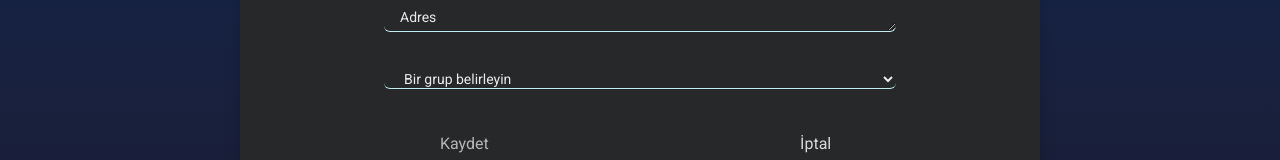
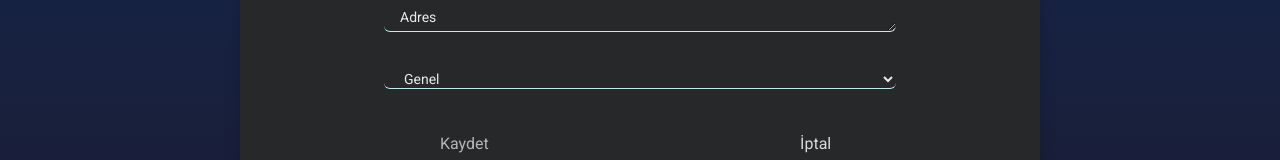
Before and after one commit to busratugul/KullaniciRehber, a React (Vite) app: page /add in a window 1280 px wide. Shown: the part 467-627 px from the top of the page. Built offline with nearby package versions, Linux system fonts and the light colour scheme.

Commit message:
KullaniciRehber
value = "Genel"  hatasını düzelttim

```diff
--- a/src/form/AddContact.jsx
+++ b/src/form/AddContact.jsx
@@ -1,5 +1,3 @@
-
-
 import React, { useContext, useEffect } from 'react'
 import { ContactContext } from '../context/ContactContext'
 import { useFormik } from 'formik'
@@ -7,18 +5,27 @@ import { v4 as uuidv4 } from 'uuid'
 import contactSchema from './Schema'
 
 function AddContact() {
-  const { contactList, setContactList, navigate, inputRef} =
+  const { contactList, setContactList, navigate, inputRef } =
     useContext(ContactContext)
 
   //formik yapısı ile kullanıcıdan bilgileri alma
-  const { values, handleChange, handleSubmit,handleBlur, isSubmitting, validationSchema, errors, touched } = useFormik({
+  const {
+    values,
+    handleChange,
+    handleSubmit,
+    handleBlur,
+    isSubmitting,
+    validationSchema,
+    errors,
+    touched,
+  } = useFormik({
     initialValues: {
       firstname: '',
       lastname: '',
       company: '',
       phone_number: '',
       address: '',
-      group: 'boş',
+      group: 'Genel',
     },
     onSubmit: (values, bag) => {
       //yeni kişi ekleme
@@ -103,7 +110,7 @@ function AddContact() {
           disabled={isSubmitting}
           className="col-8 rounded"
         >
-          <option value="Genel">Bir grup belirleyin</option>
+          <option value="">Bir grup belirleyin</option>
           <option value="Aile">Aile</option>
           <option value="Arkadaşlar">Arkadaşlar</option>
           <option value="İş Arkadaşları">İş Arkadaşları</option>
```
Lines whose indentation alone changed are shown as unchanged.
